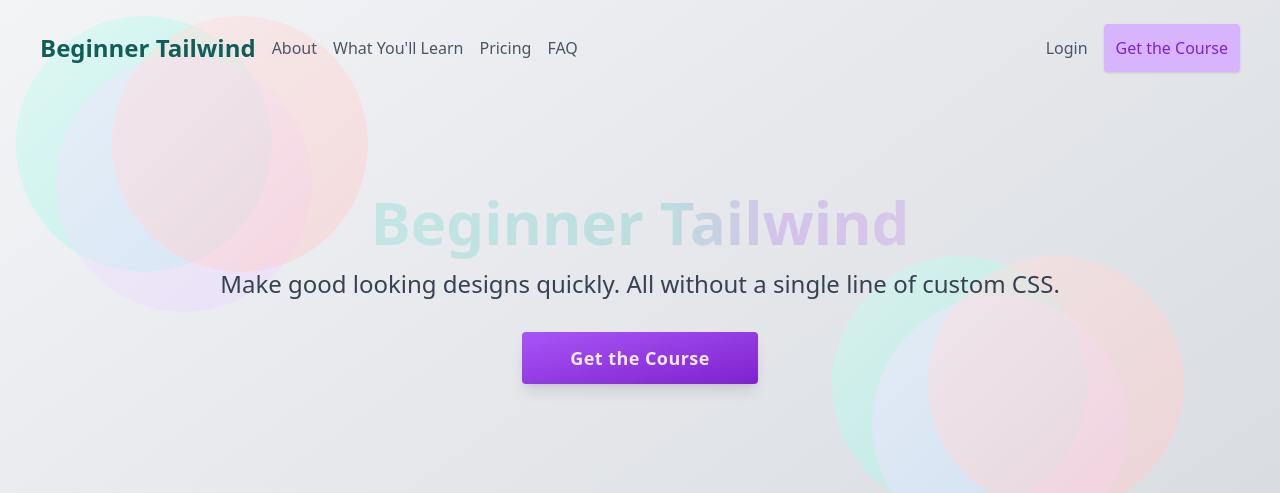
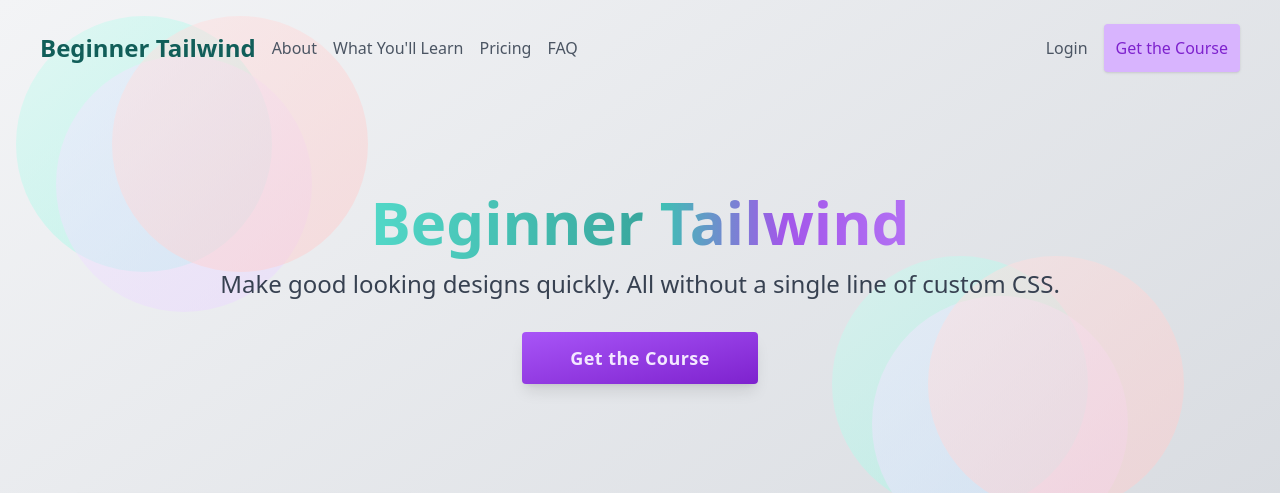
Before and after one commit to vladfullstack/gatsby-tailwind-v1, a Gatsby site: page / in a window 1280 px wide. Shown: the top 493 px of the page. Built offline with nearby package versions, Linux system fonts and the light colour scheme; Gatsby itself is replaced by a stand-in of ours; some packages are replaced by stand-ins of ours.

Commit message:
opacity adjustment in [hero]

```diff
--- a/src/components/Header.js
+++ b/src/components/Header.js
@@ -96,8 +96,8 @@ const Header = ({ siteTitle, siteDescription, menuLinks }) => (
 
       <div className="container mx-auto px-10 py-24 text-center">
         {/* <!-- heading --> */}
-        <h1 className="opacity-20 font-fun mb-4 text-5xl lg:text-6xl font-extrabold">
-          <span className="text-transparent bg-clip-text bg-gradient-to-r from-teal-400 to-teal-500">
+        <h1 className="opacity-80 font-fun mb-4 text-5xl lg:text-6xl font-extrabold">
+          <span className="text-transparent bg-clip-text bg-gradient-to-r from-teal-400 to-teal-600">
             Beginner{" "}
           </span>
           <span className="text-transparent bg-clip-text bg-gradient-to-r from-teal-500 via-purple-600 to-purple-500">
```
